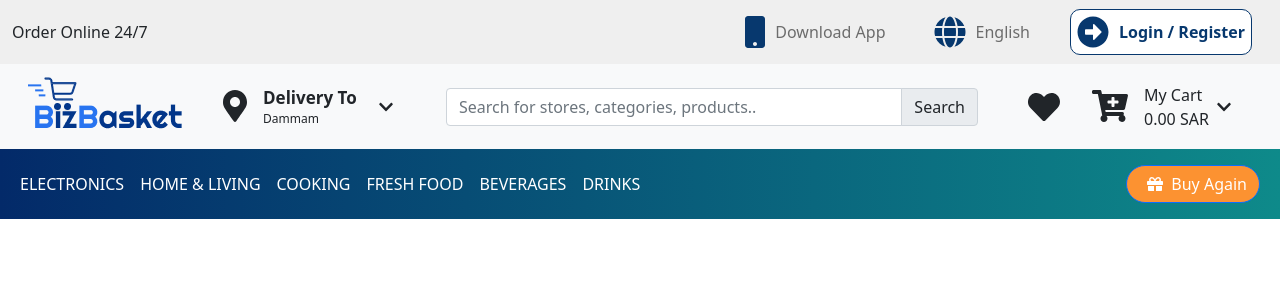
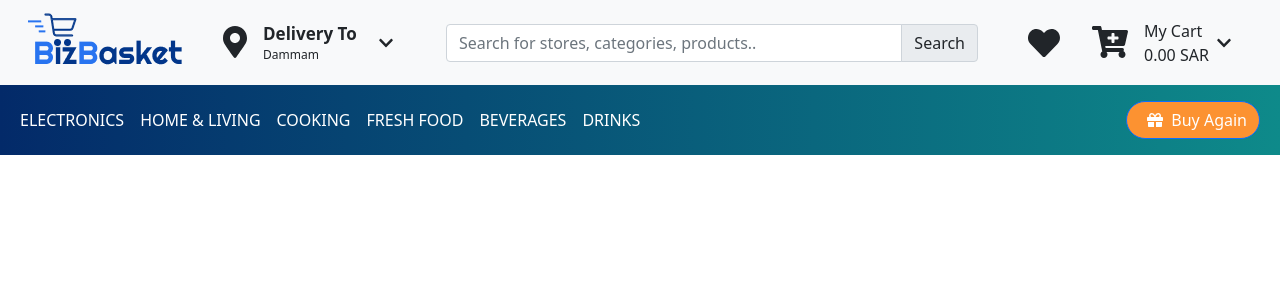
Before and after one commit to HAL94/storefront, a React (Create React App) app: page / in a window 1280 px wide. Shown: the top 300 px of the page. Built offline with nearby package versions, Linux system fonts and the light colour scheme.

Commit message:
working in responsive design

```diff
--- a/src/Components/Navigation/Header/TopBar/TopBar.js
+++ b/src/Components/Navigation/Header/TopBar/TopBar.js
@@ -9,7 +9,7 @@ import classes from './TopBar.module.css';
 
 const TopBar = (props) => {
     return (
-        <nav className={`navbar navbar-expand-lg navbar-light ${classes['custom-light-bg']}`}>
+        <nav className={`navbar navbar-expand-lg navbar-light ${classes['custom-light-bg']} ${classes['display_none']}`}>
             <div className="container-fluid">
                 <span className="top-bar-download">Order Online 24/7</span>
                 <div className="d-flex ml-auto">
--- a/src/Components/Navigation/Header/TopBar/TopBar.module.css
+++ b/src/Components/Navigation/Header/TopBar/TopBar.module.css
@@ -22,3 +22,9 @@
 .navbar-nav li {
     margin-right: 30px
 }
+
+@media only screen and (min-width: 991px) {
+    .display_none {
+      display: none !important;
+    }
+  }
```
